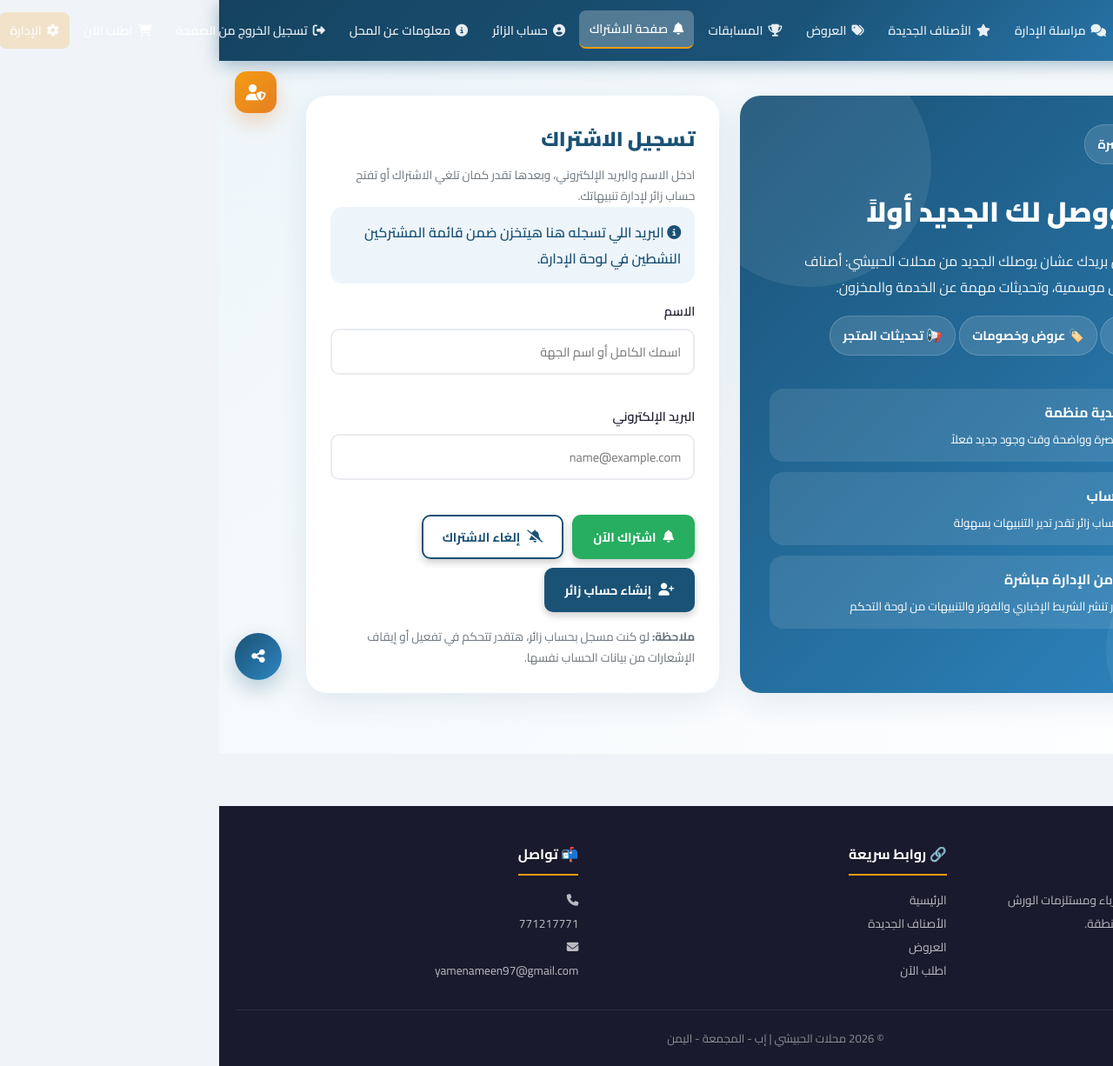
After one commit to yamenameen97-ship-it/alhubiyshi09, a Flask app: template templates/subscribe.html in a window 1280 px wide; the page is wider, and only the part inside the window is pictured. The commit adds this page. Shown: that part at 87% size. Run offline with Flask 3, Linux system fonts and the light colour scheme; the template is opened without the code that fills it, so the values that code supplies are empty; some libraries are stand-ins or nearby versions.

Commit message:
Add files via upload

```diff
--- /dev/null
+++ b/templates/subscribe.html
@@ -0,0 +1,276 @@
+<!DOCTYPE html>
+<html lang="ar" dir="rtl">
+<head>
+  <meta charset="UTF-8">
+  <meta name="viewport" content="width=device-width, initial-scale=1.0">
+  <meta name="description" content="اشترك لاستلام أخبار محلات الحبيشي والعروض والأصناف الجديدة عبر البريد الإلكتروني.">
+  <meta name="theme-color" content="#1a5276">
+  <title>الاشتراك في الأخبار | محلات الحبيشي</title>
+  <link rel="stylesheet" href="{{ url_for('static', filename='css/style.css') }}">
+  <link rel="stylesheet" href="https://cdn.jsdelivr.net/npm/@fortawesome/fontawesome-free@6.4.0/css/all.min.css">
+  <link href="https://fonts.googleapis.com/css2?family=Cairo:wght@300;400;500;600;700;800;900&display=swap" rel="stylesheet">
+  <style>
+    .subscribe-page {
+      min-height: calc(100vh - 70px);
+      background: linear-gradient(135deg, #eef6fb 0%, #f8fbfd 55%, #ffffff 100%);
+      padding: 40px 20px 70px;
+    }
+    .subscribe-shell {
+      max-width: 1080px;
+      margin: 0 auto;
+      display: grid;
+      grid-template-columns: 1.1fr .9fr;
+      gap: 24px;
+    }
+    .hero-card, .form-card {
+      background: white;
+      border-radius: 24px;
+      box-shadow: 0 10px 35px rgba(26,82,118,.10);
+      overflow: hidden;
+    }
+    .hero-card {
+      padding: 34px;
+      position: relative;
+      background: linear-gradient(135deg, #1a5276, #2e86c1);
+      color: white;
+    }
+    .hero-card::before {
+      content: '';
+      position: absolute;
+      width: 280px;
+      height: 280px;
+      border-radius: 50%;
+      background: rgba(255,255,255,.08);
+      left: -60px;
+      top: -60px;
+    }
+    .hero-card::after {
+      content: '';
+      position: absolute;
+      width: 200px;
+      height: 200px;
+      border-radius: 50%;
+      background: rgba(255,255,255,.06);
+      right: -40px;
+      bottom: -50px;
+    }
+    .hero-card > * { position: relative; z-index: 1; }
+    .hero-badges {
+      display: flex;
+      gap: 10px;
+      flex-wrap: wrap;
+      margin-top: 18px;
+      margin-bottom: 24px;
+    }
+    .hero-badge {
+      padding: 8px 14px;
+      border-radius: 999px;
+      background: rgba(255,255,255,.13);
+      border: 1px solid rgba(255,255,255,.18);
+      font-weight: 700;
+      font-size: .86rem;
+    }
+    .hero-list {
+      display: grid;
+      gap: 12px;
+      margin-top: 18px;
+    }
+    .hero-list .item {
+      display: flex;
+      align-items: center;
+      gap: 12px;
+      background: rgba(255,255,255,.10);
+      border-radius: 16px;
+      padding: 12px 14px;
+    }
+    .hero-list .item i {
+      width: 36px;
+      height: 36px;
+      border-radius: 12px;
+      display: inline-flex;
+      align-items: center;
+      justify-content: center;
+      background: rgba(255,255,255,.16);
+    }
+    .form-card { padding: 28px; }
+    .form-grid {
+      display: grid;
+      gap: 16px;
+    }
+    .hint-box {
+      padding: 14px 16px;
+      border-radius: 14px;
+      background: rgba(46,134,193,.08);
+      color: #1a5276;
+      font-weight: 600;
+      margin-bottom: 18px;
+    }
+    .inline-actions {
+      display: flex;
+      gap: 10px;
+      flex-wrap: wrap;
+      margin-top: 6px;
+    }
+    .mini-note {
+      color: #6c757d;
+      font-size: .85rem;
+      line-height: 1.8;
+    }
+    @media (max-width: 900px) {
+      .subscribe-shell { grid-template-columns: 1fr; }
+    }
+  </style>
+</head>
+<body>
+<nav class="navbar">
+  <div class="navbar-inner">
+    <a href="index.html" class="navbar-brand">
+      <div class="navbar-logo">🏪</div>
+      <div class="navbar-title">
+        <span class="store-name">محلات الحبيشي</span>
+        <span class="store-sub">الاشتراك في الأخبار والتنبيهات</span>
+      </div>
+    </a>
+    <ul class="navbar-links" id="navLinks">
+      <li><a href="index.html">الرئيسية</a></li>
+      <li><a href="new-products.html">الأصناف الجديدة</a></li>
+      <li><a href="offers.html">العروض</a></li>
+      <li><a href="order.html">اطلب الآن</a></li>
+      <li><a href="admin.html">الإدارة</a></li>
+    </ul>
+    <button class="navbar-toggle" onclick="document.getElementById('navLinks').classList.toggle('open')">
+      <span></span><span></span><span></span>
+    </button>
+  </div>
+</nav>
+
+<div class="subscribe-page">
+  <div class="subscribe-shell">
+    <section class="hero-card">
+      <div class="hero-badge">🔔 إشعارات مباشرة</div>
+      <h1 style="font-size:2rem;font-weight:900;margin:10px 0 12px;">اشترك ووصل لك الجديد أولاً</h1>
+      <p style="opacity:.95;line-height:1.9;font-size:1rem;max-width:560px;">
+        من هنا تقدر تسجل بريدك عشان يوصلك الجديد من محلات الحبيشي: أصناف وصلت حديثاً، عروض موسمية، وتحديثات مهمة عن الخدمة والمخزون.
+      </p>
+      <div class="hero-badges">
+        <span class="hero-badge">📦 أصناف جديدة</span>
+        <span class="hero-badge">🏷️ عروض وخصومات</span>
+        <span class="hero-badge">📢 تحديثات المتجر</span>
+      </div>
+      <div class="hero-list">
+        <div class="item"><i class="fas fa-envelope-open-text"></i><div><strong>نشرة بريدية منظمة</strong><br><small>رسائل مختصرة وواضحة وقت وجود جديد فعلاً</small></div></div>
+        <div class="item"><i class="fas fa-user-check"></i><div><strong>ربط بالحساب</strong><br><small>لو عندك حساب زائر تقدر تدير التنبيهات بسهولة</small></div></div>
+        <div class="item"><i class="fas fa-store"></i><div><strong>محتوى من الإدارة مباشرة</strong><br><small>الإدارة تقدر تنشر الشريط الإخباري والفوتر والتنبيهات من لوحة التحكم</small></div></div>
+      </div>
+    </section>
+
+    <section class="form-card">
+      <h2 style="margin:0 0 8px;color:#1a5276;font-size:1.45rem;font-weight:900;">تسجيل الاشتراك</h2>
+      <p class="mini-note">ادخل الاسم والبريد الإلكتروني، وبعدها تقدر كمان تلغي الاشتراك أو تفتح حساب زائر لإدارة تنبيهاتك.</p>
+      <div class="hint-box">
+        <i class="fas fa-circle-info"></i>
+        البريد اللي تسجله هنا هيتخزن ضمن قائمة المشتركين النشطين في لوحة الإدارة.
+      </div>
+      <div class="form-grid">
+        <div class="form-group">
+          <label class="form-label">الاسم</label>
+          <input id="subFullName" class="form-control" placeholder="اسمك الكامل أو اسم الجهة">
+        </div>
+        <div class="form-group">
+          <label class="form-label">البريد الإلكتروني</label>
+          <input id="subEmail" class="form-control" type="email" placeholder="name@example.com">
+        </div>
+        <div class="inline-actions">
+          <button class="btn btn-success" type="button" onclick="subscribeNow()"><i class="fas fa-bell"></i> اشتراك الآن</button>
+          <button class="btn btn-outline" type="button" onclick="unsubscribeNow()"><i class="fas fa-bell-slash"></i> إلغاء الاشتراك</button>
+          <button class="btn btn-primary" type="button" onclick="openMemberAuthModal('register')"><i class="fas fa-user-plus"></i> إنشاء حساب زائر</button>
+        </div>
+        <div class="mini-note">
+          <strong>ملاحظة:</strong> لو كنت مسجل بحساب زائر، هتقدر تتحكم في تفعيل أو إيقاف الإشعارات من بيانات الحساب نفسها.
+        </div>
+      </div>
+    </section>
+  </div>
+</div>
+
+<footer>
+  <div class="footer-grid">
+    <div class="footer-section">
+      <h4>🏪 محلات الحبيشي</h4>
+      <p><span class="store-description-target">وجهتك الأولى لمواد البناء والسباكة والكهرباء ومستلزمات الورش والأسمنت والمستلزمات الطبية في إب والمنطقة.</span></p>
+    </div>
+    <div class="footer-section">
+      <h4>🔗 روابط سريعة</h4>
+      <a href="index.html">الرئيسية</a>
+      <a href="new-products.html">الأصناف الجديدة</a>
+      <a href="offers.html">العروض</a>
+      <a href="order.html">اطلب الآن</a>
+    </div>
+    <div class="footer-section">
+      <h4>📬 تواصل</h4>
+      <p><i class="fas fa-phone"></i> <a href="tel:+967771217771" style="color:inherit;text-decoration:none">771217771</a></p>
+      <p><i class="fas fa-envelope"></i> <a href="mailto:yamenameen97@gmail.com" style="color:inherit;text-decoration:none">yamenameen97@gmail.com</a></p>
+    </div>
+  </div>
+  <div class="footer-bottom"><p>© 2026 محلات الحبيشي | إب - المجمعة - اليمن</p></div>
+</footer>
+
+<script src="{{ url_for('static', filename='js/common.js') }}"></script>
+<script>
+  async function subscribeNow() {
+    const full_name = document.getElementById('subFullName').value.trim();
+    const email = document.getElementById('subEmail').value.trim();
+    if (!email || !/^[^\s@]+@[^\s@]+\.[^\s@]+$/.test(email)) {
+      showToast('يرجى كتابة بريد إلكتروني صحيح', 'warning');
+      return;
+    }
+    try {
+      await requestJSON('/api/newsletter/subscribe', {
+        method: 'POST',
+        body: JSON.stringify({ full_name, email })
+      });
+      localStorage.setItem('hiba_newsletter_name', full_name);
+      localStorage.setItem('hiba_newsletter_email', email);
+      showToast('تم تسجيل الاشتراك بنجاح', 'success');
+    } catch (e) {
+      showToast(e.message || 'تعذر حفظ الاشتراك', 'error');
+    }
+  }
+
+  async function unsubscribeNow() {
+    const email = document.getElementById('subEmail').value.trim() || localStorage.getItem('hiba_newsletter_email') || '';
+    if (!email) {
+      showToast('اكتب البريد الإلكتروني المطلوب إلغاء اشتراكه', 'warning');
+      return;
+    }
+    try {
+      await requestJSON('/api/newsletter/unsubscribe', {
+        method: 'POST',
+        body: JSON.stringify({ email })
+      });
+      localStorage.removeItem('hiba_newsletter_name');
+      localStorage.removeItem('hiba_newsletter_email');
+      showToast('تم إلغاء الاشتراك بنجاح', 'success');
+    } catch (e) {
+      showToast(e.message || 'تعذر إلغاء الاشتراك', 'error');
+    }
+  }
+
+  window.addEventListener('DOMContentLoaded', async () => {
+    const savedName = localStorage.getItem('hiba_newsletter_name');
+    const savedEmail = localStorage.getItem('hiba_newsletter_email');
+    if (savedName) document.getElementById('subFullName').value = savedName;
+    if (savedEmail) document.getElementById('subEmail').value = savedEmail;
+    if (typeof refreshMemberSession === 'function') {
+      try {
+        await refreshMemberSession();
+        if (window.__memberSession) {
+          document.getElementById('subFullName').value = document.getElementById('subFullName').value || (window.__memberSession.full_name || '');
+          document.getElementById('subEmail').value = document.getElementById('subEmail').value || (window.__memberSession.email || '');
+        }
+      } catch (_) {}
+    }
+  });
+</script>
+</body>
+</html>
```
Also changed, not shown: templates/admin.html (+74 -14 lines).
